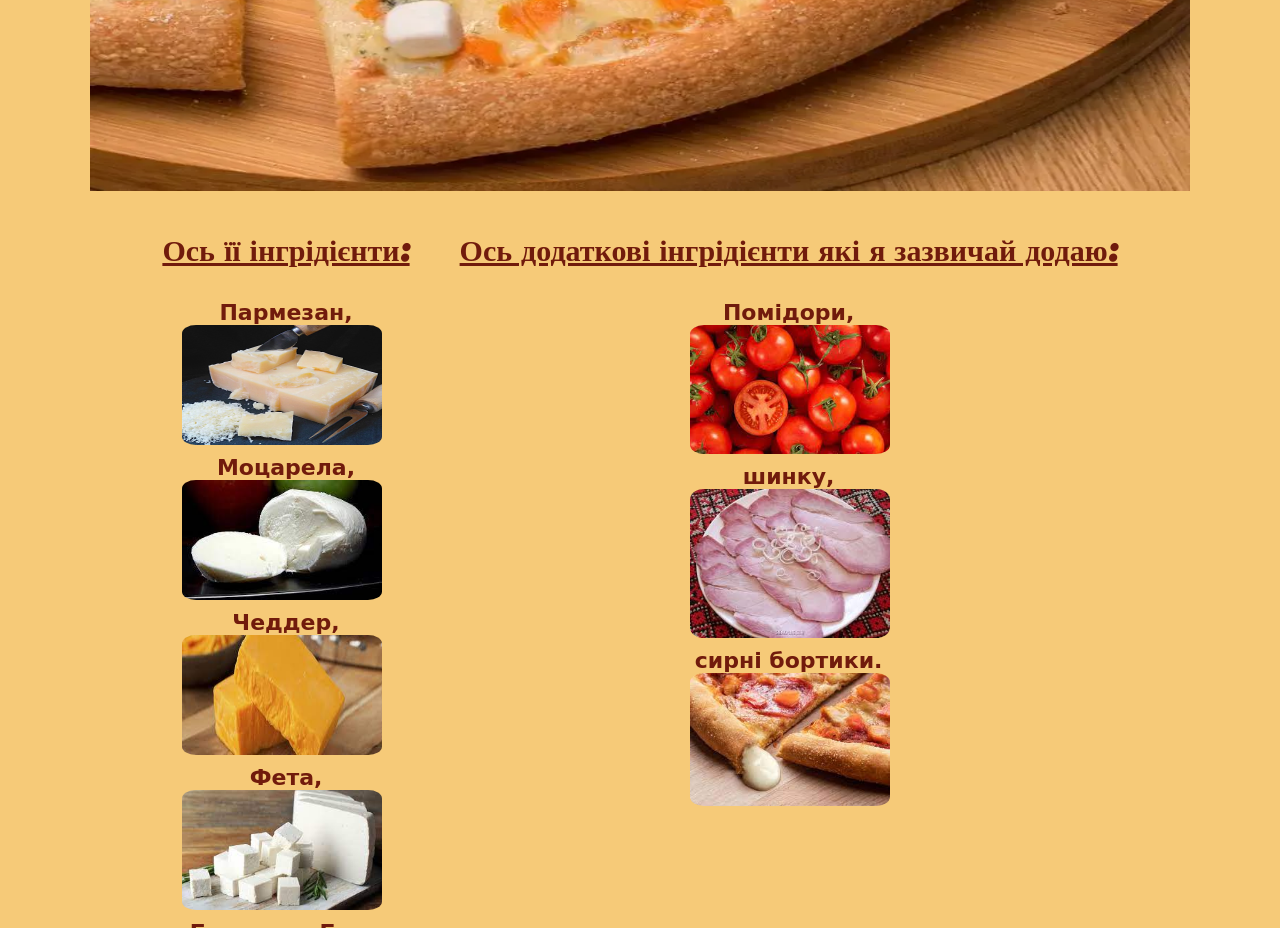
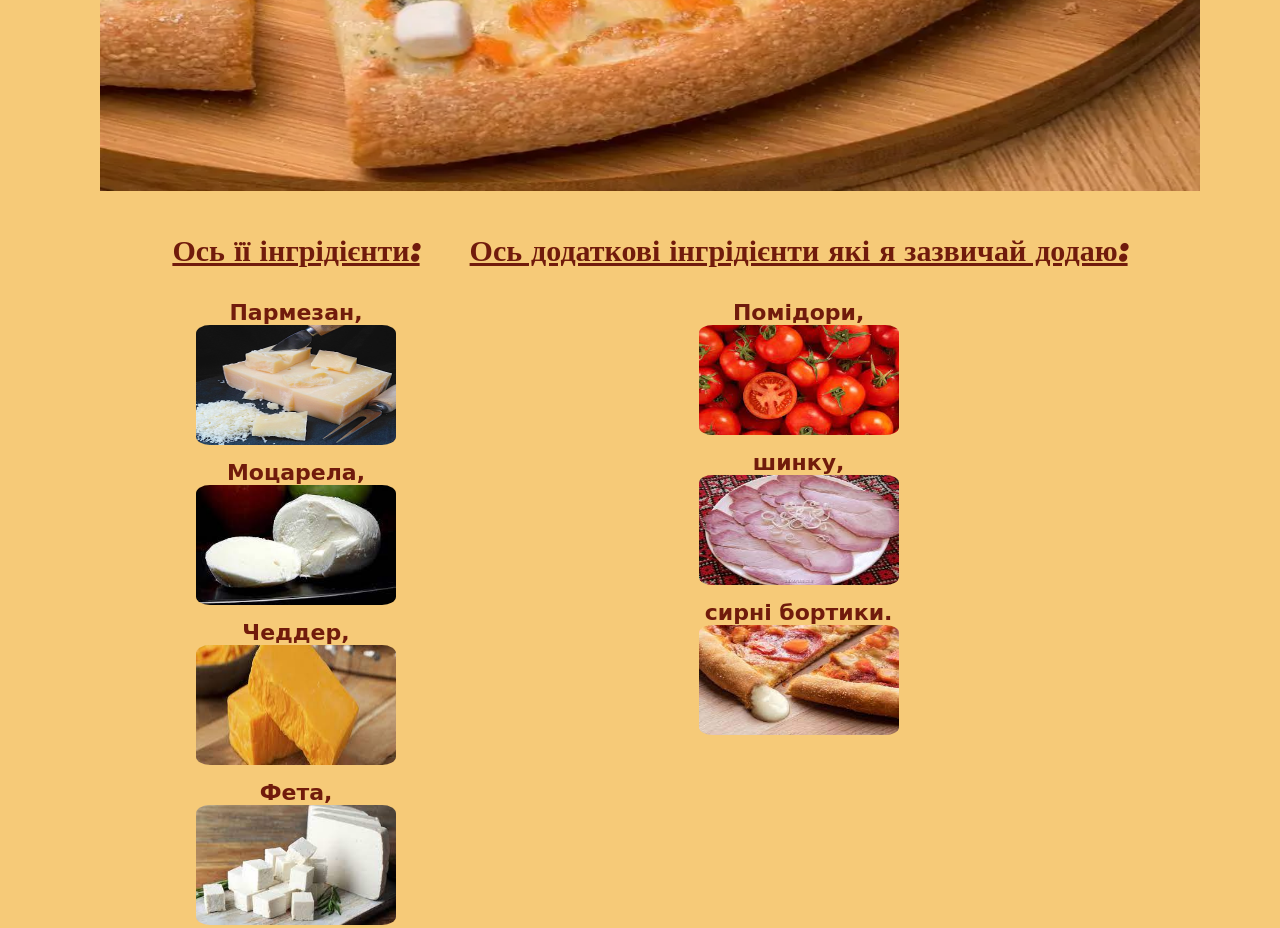
Before and after one commit to Ace-CoLd-HOoDy/Pizza, a plain HTML site: page index.html in a window 1280 px wide. Shown: the part 2487-3415 px from the top of the page. Drawn offline with Linux system fonts and the light colour scheme; a web font is replaced by a local one.

Commit message:
Доробив ліст

```diff
--- a/style.css
+++ b/style.css
@@ -155,7 +155,7 @@ header {
 /* Вільна секція */
 .pizza {
     background-color: rgb(246, 202, 120);
-    padding: 30px 0;
+    padding: 30px;
 }
 
 .pizza-container {
@@ -196,6 +196,8 @@ header {
 .pizza-item {
     flex-direction: column;
     display: flex;
+    margin-bottom: 15px;
+    align-items: center;
 }
 
 .pizza-ingredients {
@@ -208,16 +210,13 @@ header {
     width: 200px;
     height: 120px;
     border-radius: 7%;
-    margin-bottom: 10px;
-    margin-left: 20px;
 }
 
 .pizza-other_ingredients_img {
     width: 200px;
-    height: 110 px;
+    height: 110px;
     border-radius: 7%;
-    margin-bottom: 10px;
-    margin-left: 230px;
+
 }
 
 .pizza-text {
```
